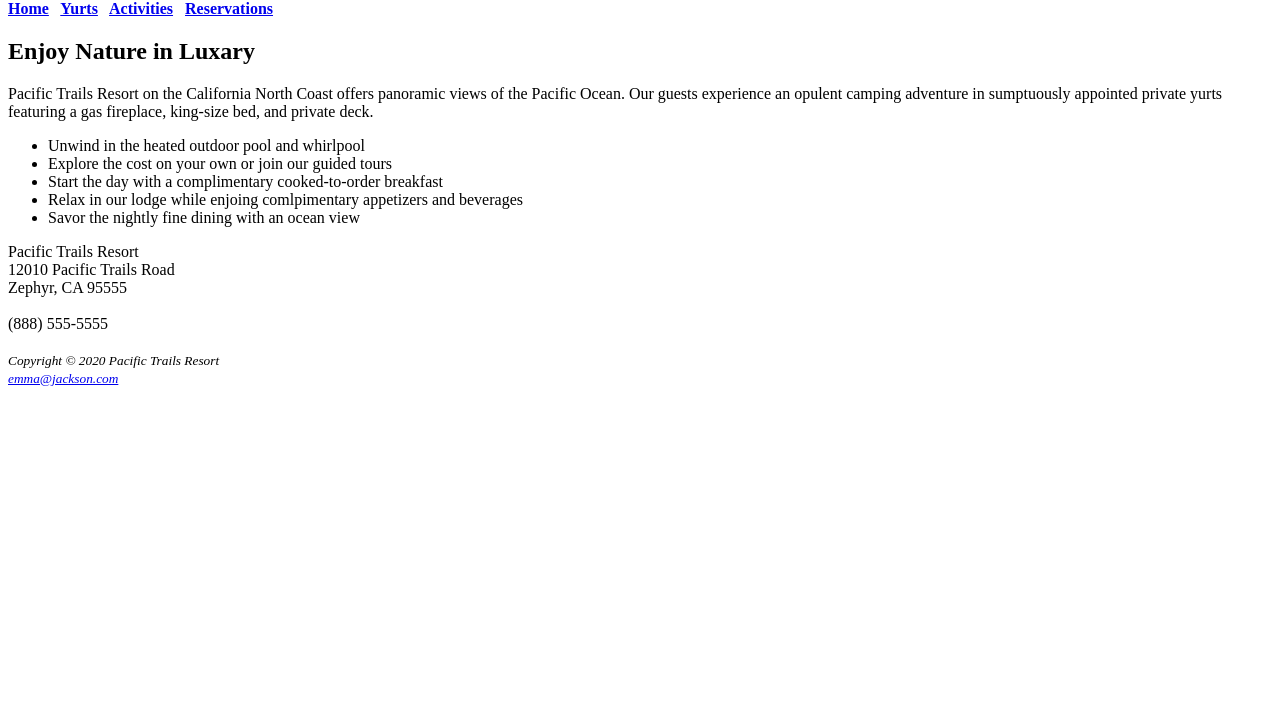
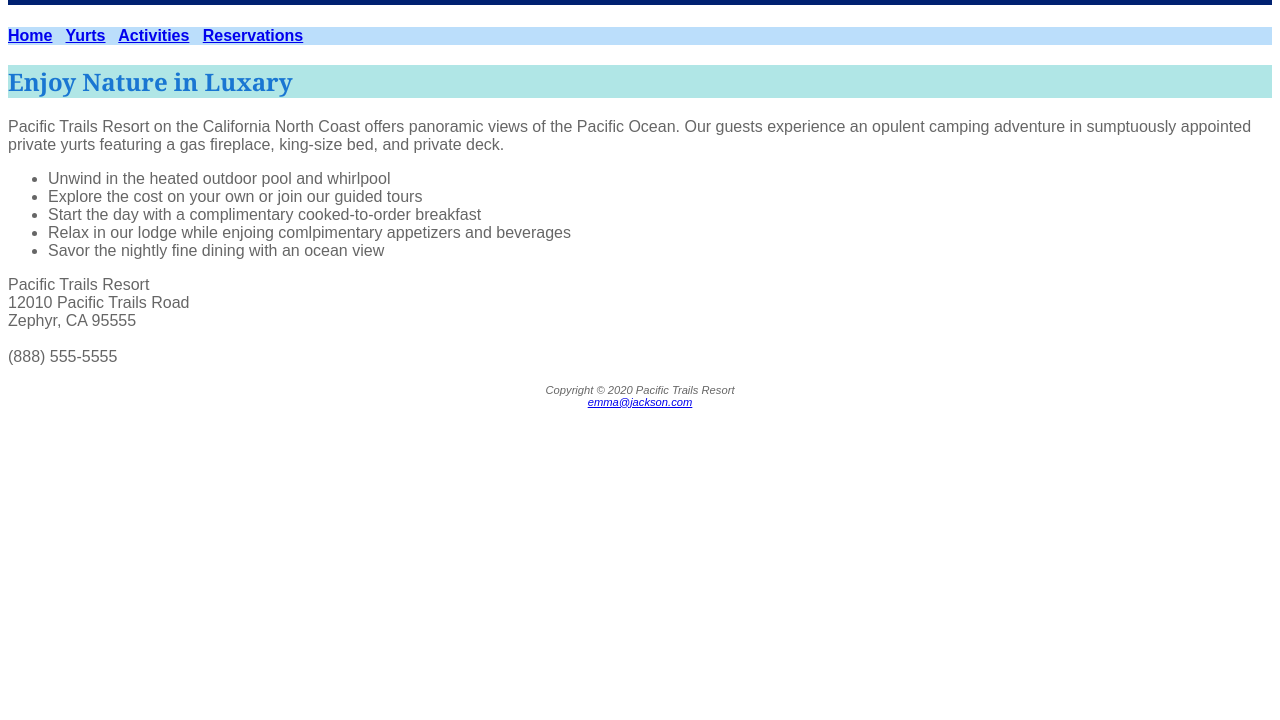
Before and after one commit to AnnJack1/SDEV-153, a plain HTML site: page ch2/index.html in a window 1280 px wide. Shown: the part 80-800 px from the top of the page. Drawn offline with Linux system fonts and the light colour scheme; files that its build step writes are made by us from their sources.

Commit message:
chapter 3 update 2

```diff
--- a/ch2/index.html
+++ b/ch2/index.html
@@ -3,18 +3,17 @@
 <head>
 <title>Pacific Trails Resort</title>
 <meta charset="utf-8">
+<link href="pacific.css" rel="stylesheet">
 </head>
 <body>
 <header>
   <h1>Pacific Trails Resort</h1>
 </header>
 <nav>
-  <b>
     <a href="index.html">Home</a> &nbsp;
     <a href="yurts.html">Yurts</a> &nbsp;
 	  <a href="activities.html">Activities</a> &nbsp;
     <a href="reservations.html">Reservations</a> &nbsp;
-  </b>
 </nav>
 <main>
  <h2>Enjoy Nature in Luxary</h2>
@@ -36,8 +35,8 @@
  </div>
 </main>
 <footer>
-  <small><i>Copyright &copy; 2020 Pacific Trails Resort<br />
-  <i></i><a href="mailto:emma@jackson.com">emma@jackson.com</a></i></small>
+  Copyright &copy; 2020 Pacific Trails Resort<br />
+  <a href="mailto:emma@jackson.com">emma@jackson.com</a>
 </footer>
 </body>
 </html>
```
